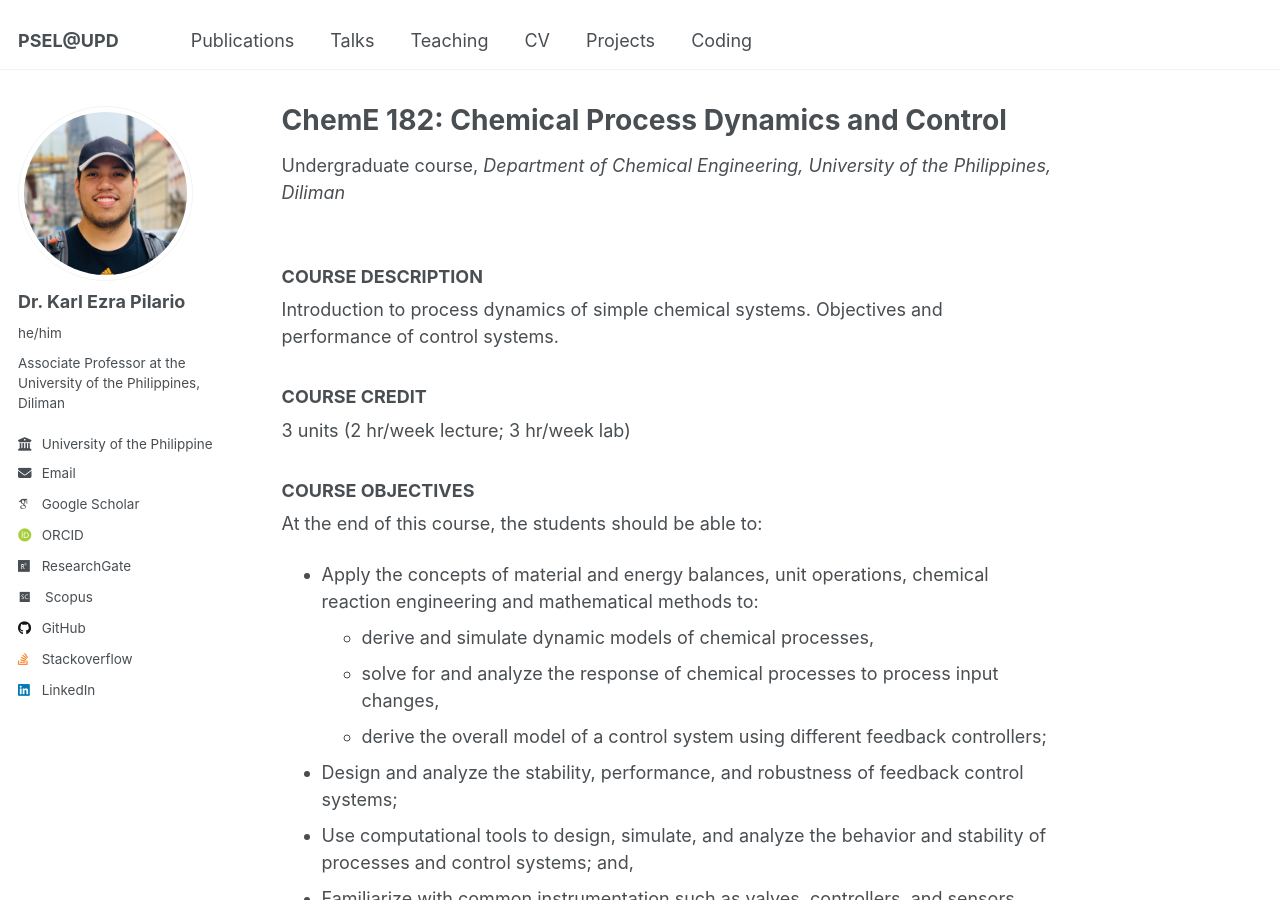
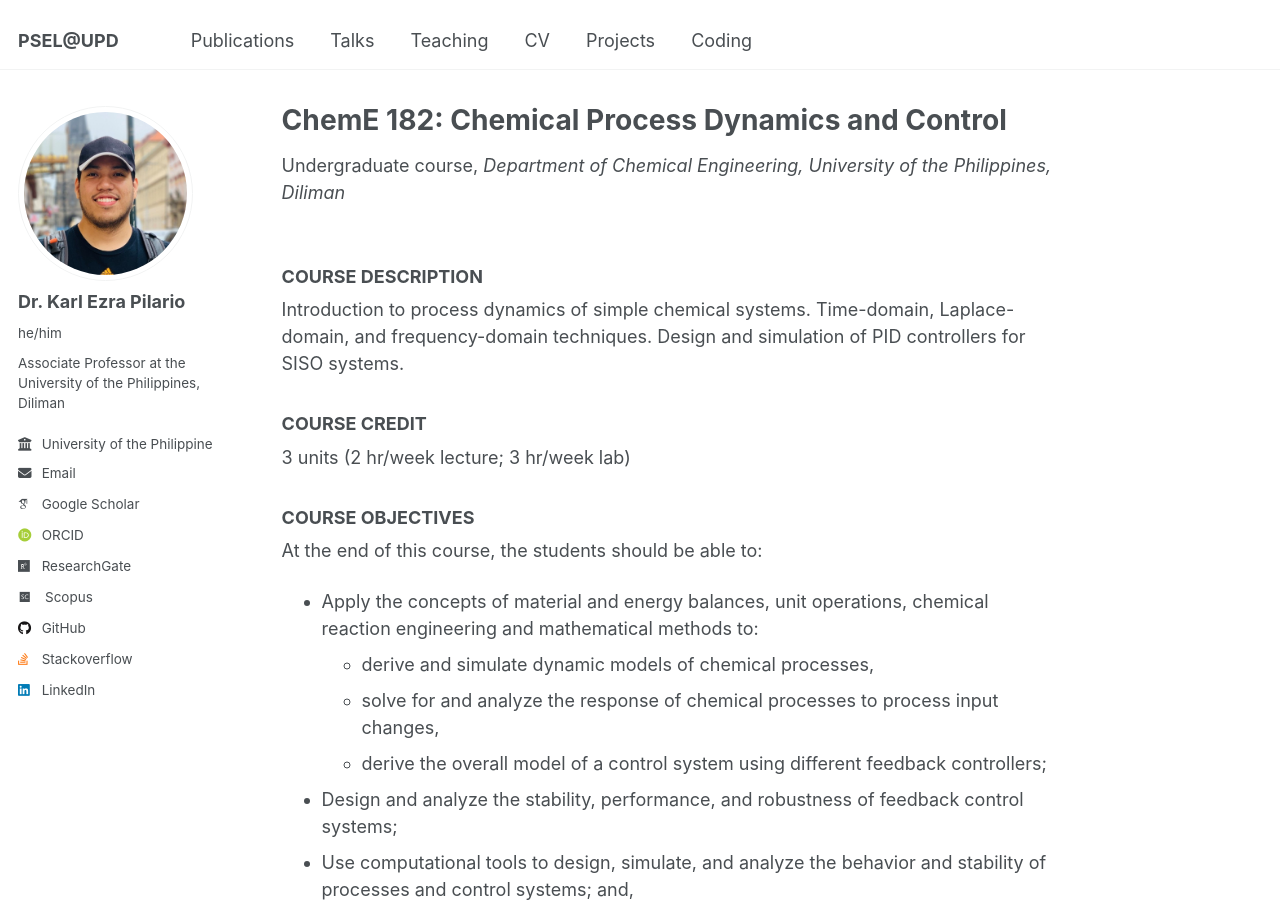
Before and after one commit to kspilario/kspilario.github.io, a Jekyll site: the page built from _teaching/cheme182.md, in a window 1280 px wide and 900 px high. Built offline with Jekyll 4.4.1, drawn with Linux system fonts in a browser that asks for light colours; some web fonts are replaced.

Commit message:
Update cheme182.md

```diff
--- a/_teaching/cheme182.md
+++ b/_teaching/cheme182.md
@@ -8,7 +8,7 @@ location: "Quezon City, Philippines"
 ---
 
 ### COURSE DESCRIPTION
-Introduction to process dynamics of simple chemical systems. Objectives and performance of control systems.
+Introduction to process dynamics of simple chemical systems. Time-domain, Laplace-domain, and frequency-domain techniques. Design and simulation of PID controllers for SISO systems.
 
 ### COURSE CREDIT
 3 units (2 hr/week lecture; 3 hr/week lab)
```
